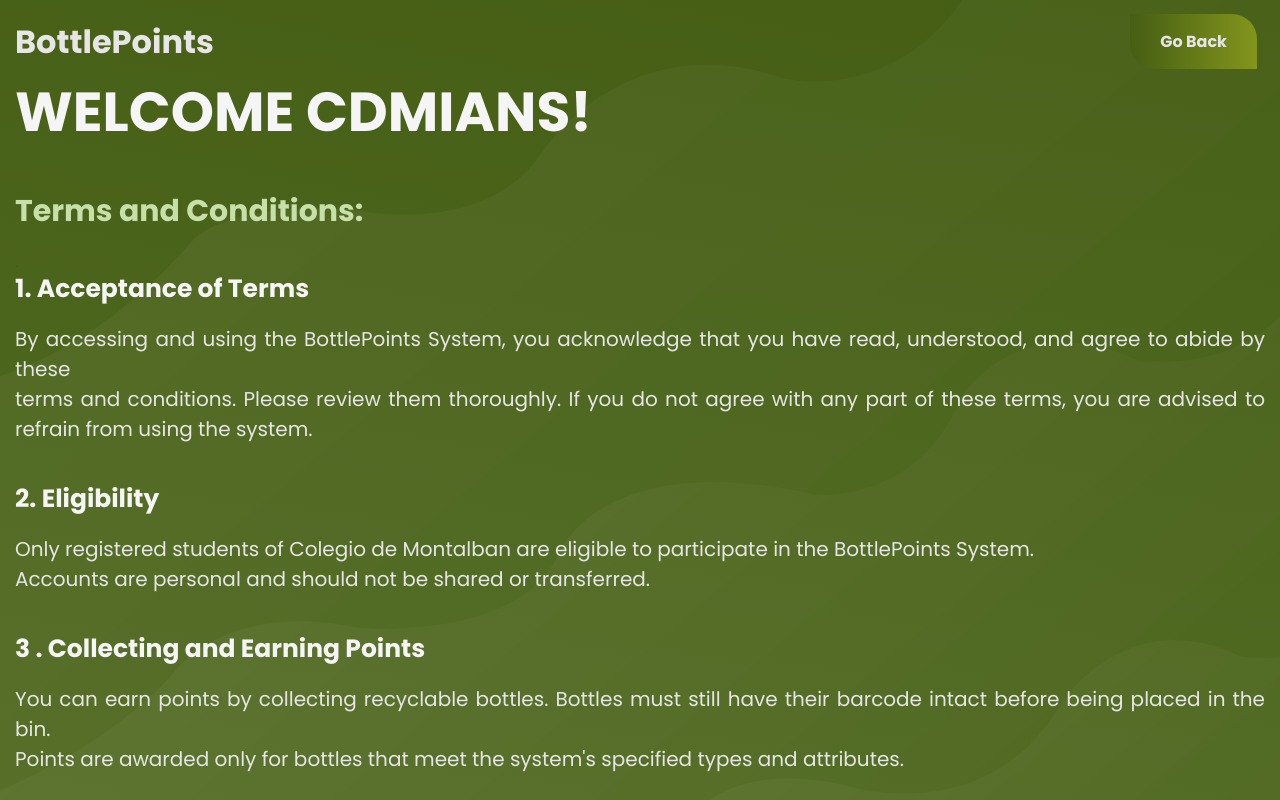
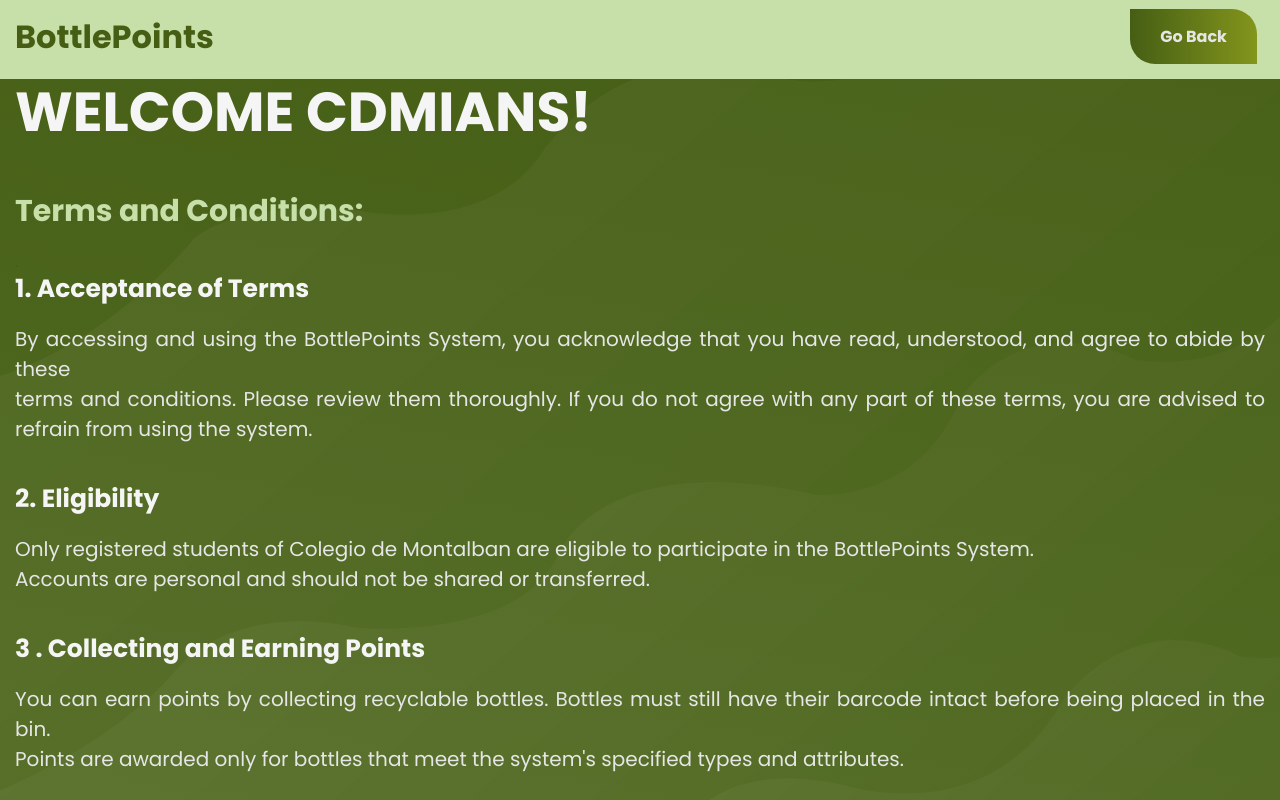
Before and after one commit to beelogss/BP-website, a plain HTML site: page terms.html in a window 1280 px wide. Shown: the top 800 px of the page. Drawn offline with Linux system fonts and the light colour scheme; some icons are missing; a web font is replaced by a local one.

Commit message:
updated features

```diff
--- a/assets/css/style.css
+++ b/assets/css/style.css
@@ -184,9 +184,10 @@
 .header .btn { display: none; }
 
   .header {
-
+  position: fixed;
   top: 0;
   left: 0;
+  margin-top: -20px;
   width: 100%;
   padding-block: 14px;
   z-index: 4;
@@ -206,10 +207,11 @@
   display: flex;
   justify-content: space-between;
   align-items: center;
-  background: transparent;
+  background:#c7dfa9;
   position: relative;
   z-index: 1;
-
+  max-width: 100vw;
+  padding: 15px;
 
 }
 
@@ -429,7 +431,7 @@
 
 .hero-text {
   color: var(--white);
-  font-size: var(--fs-8);
+  font-size: 18px;
   margin-block-end: 40px;
 }
 
@@ -904,8 +906,7 @@
   .footer-list:not(:last-child) { margin-block-end: 0; }
   .footer-top .container {
    display: grid;
-    grid-template-columns: 1fr 1fr;
-    gap: 50px 50px;
+   /* gap: 50px 50px; */
     align-items: center;
   justify-content: center;
   }
@@ -970,8 +971,9 @@
    * FOOTER
    */
 
-  .footer-top .container {
-     grid-template-columns: repeat(3, 1fr); }
+  /*
+   .footer-top .container {
+     grid-template-columns: repeat(1, 1fr); } */
 
 }
 
@@ -1116,7 +1118,7 @@
    * FOOTER
    */
 
-  .footer-top .container { grid-template-columns: 1fr 0.5fr 0.7fr 0.5fr 1fr; }
+  /*  .footer-top .container { grid-template-columns: 1fr 0.5fr 0.7fr 0.5fr 1fr; }
   .footer-brand { grid-column: auto; }
-
+ */
 }
--- a/assets/css/terms.css
+++ b/assets/css/terms.css
@@ -181,14 +181,15 @@
 .header .btn { display: none; }
 
   .header {
-  --color: var(--white);
   position: fixed;
   top: 0;
   left: 0;
+  margin-top: -20px;
   width: 100%;
   padding-block: 14px;
   z-index: 4;
   transition: var(--transition-1);
+  background-color: var(--gradient-2);
 }
 
 
@@ -199,16 +200,21 @@
   box-shadow: 0 2px 30px hsla(0, 0%, 0%, 0.1);
 }
 
-.header .container {
-  display: flex;
-  justify-content: space-between;
-  align-items: center;
+  .header .container {
+    display: flex;
+    justify-content: space-between;
+    align-items: center;
+    background:#c7dfa9;
+    position: relative;
+    z-index: 1;
+    padding: 15px;
+
 
 }
 
 
 .logo {
-  color: var(--color);
+  color: #455e14;
   font-family: var(--ff-poppins);
   font-size: var(--fs-3);
 }
```
Also changed, not shown: index.html (+9 -9 lines), assets/images/bote.png (added), assets/images/bottle.png (added), assets/images/rewards.png (added), assets/images/scan.png (added), assets/images/scanner.png (added), notes-manus.txt (added).
